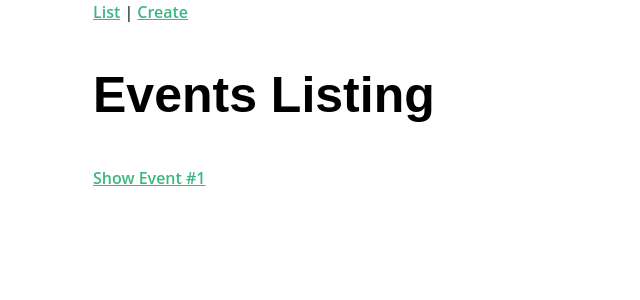
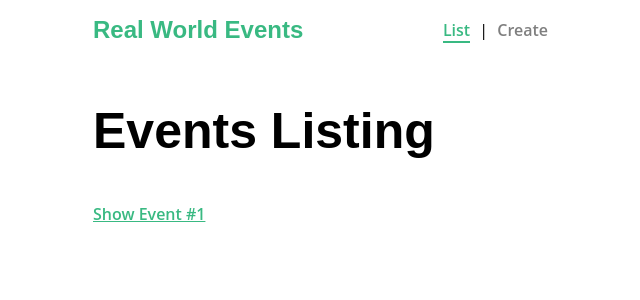
Before and after one commit to nazarepiedady/real-world-vue, a Vue app: page / in a window 1280 px wide. Shown: the top 300 px of the page, without its empty margins (317-957 px from the left). Built offline with nearby package versions, Linux system fonts and the light colour scheme.

Commit message:
Import NavBar
Use NavBar in the Root component

```diff
--- a/src/App.vue
+++ b/src/App.vue
@@ -1,12 +1,16 @@
 <template>
   <div id="app">
-    <div id="nav">
-      <router-link :to="{ name: 'event-list' }">List</router-link> |
-      <router-link :to="{ name: 'event-create' }">Create</router-link>
-    </div>
+    <NavBar />
     <router-view />
   </div>
 </template>
+
+<script>
+import NavBar from '@/components/NavBar.vue';
+export default {
+  components: { NavBar },
+};
+</script>
 
 <style>
 html {
```
